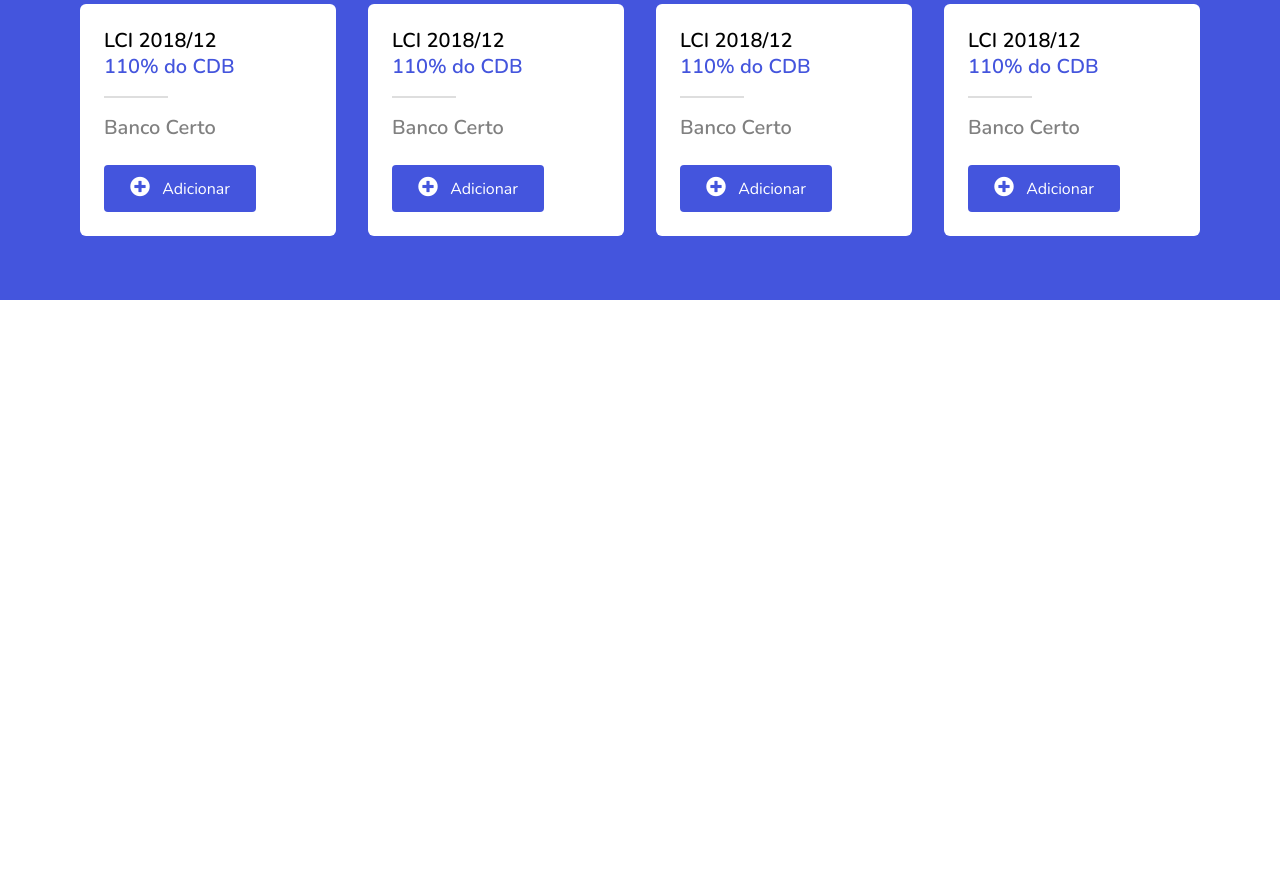
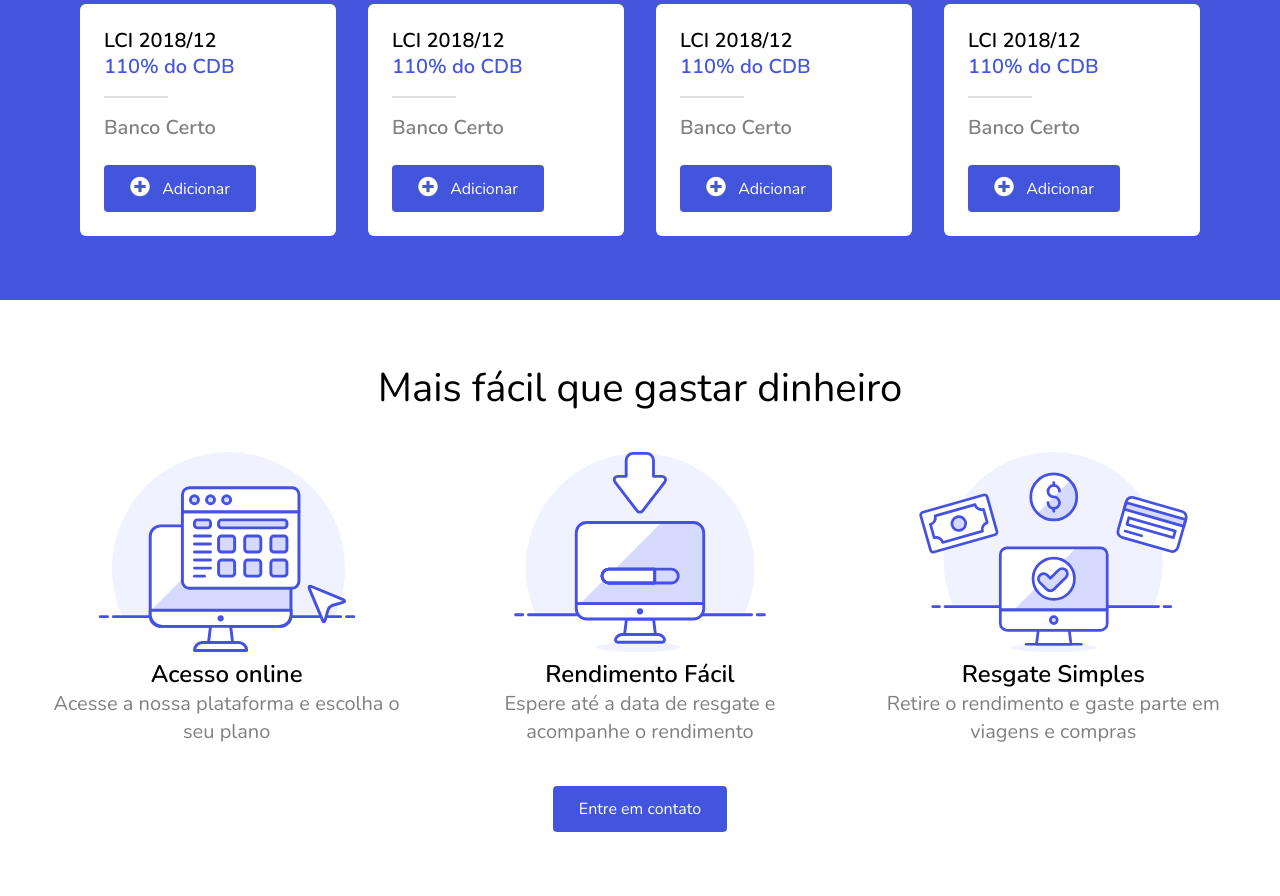
Before and after one commit to Marceloolz/littleinvest, a website: page index.html in a window 1280 px wide. Shown: the part 694-1590 px from the top of the page. Before the commit the page ends 994 px from the top, so only its background shows below. Drawn offline with nearby package versions, Linux system fonts and the light colour scheme.

Commit message:
Finalizando o dia

```diff
--- a/assets/sass/app.scss
+++ b/assets/sass/app.scss
@@ -11,3 +11,5 @@ body{
 @import 'header.scss';
 @import 'home.scss';
 @import 'cotacoes.scss';
+@import 'gastardinheiro.scss';
+@import 'depoimentos.scss';
--- /dev/null
+++ b/assets/sass/gastardinheiro.scss
@@ -0,0 +1,52 @@
+.Site_GastarDinheiro{
+    display: flex;
+    justify-content: center;
+    padding: 64px 0px;
+    .Site_GastarDinheiro_Container{
+        width: 100%;
+        max-width: 1200px;
+        .GastarDinheiro_Container_Content{
+            display: flex;
+            flex-direction: column;
+            align-items: center;
+            .Container_Content_Titulo{
+                text-align: center;
+                font-size: 40px;
+                line-height: 48px;
+                color: $Preto;
+            }
+            .Container_Content_Conteudo{
+                display: grid;
+                grid-template-columns: 1fr 1fr 1fr;
+                grid-gap: 40px;
+                margin-top: 40px;
+                .Content_Conteudo_Item{
+                    display: flex;
+                    align-items: center;
+                    justify-content: center;
+                    flex-direction: column;
+                    .Conteudo_Item_Imagem{
+
+                    }
+                    .Conteudo_Item_Titulo{
+                        color: $Preto;
+                        font-size: 24px;
+                        text-align: center;
+                        font-weight: 600;
+                    }
+                    .Conteudo_Item_Descricao{
+                        color: #808080;
+                        text-align: center;
+                        font-size: 20px;
+                        line-height: 28px;
+                        font-weight: 500;
+
+                    }
+                }
+            }
+            .Container_Content_Button{
+                margin-top: 40px;
+            }
+        }
+    }
+}
--- a/index.html
+++ b/index.html
@@ -146,6 +146,62 @@
             </div>
         </div>
     </div>
+
+    <div class="Site_GastarDinheiro">
+        <div class="Site_GastarDinheiro_Container">
+            <div class="GastarDinheiro_Container_Content">
+                <div class="Container_Content_Titulo">
+                    Mais fácil que gastar dinheiro
+                </div>
+                <div class="Container_Content_Conteudo">
+                    <div class="Content_Conteudo_Item">
+                        <div class="Conteudo_Item_Imagem">
+                            <img src="dist/img/maisfacil-icone1.svg">
+                        </div>
+                        <div class="Conteudo_Item_Titulo">
+                            Acesso online
+                        </div>
+                        <div class="Conteudo_Item_Descricao">
+                            Acesse a nossa plataforma e escolha o seu plano
+                        </div>
+                    </div>
+
+                    <div class="Content_Conteudo_Item">
+                        <div class="Conteudo_Item_Imagem">
+                            <img src="dist/img/maisfacil-icone2.svg">
+                        </div>
+                        <div class="Conteudo_Item_Titulo">
+                            Rendimento Fácil
+                        </div>
+                        <div class="Conteudo_Item_Descricao">
+                            Espere até a data de resgate e acompanhe o rendimento
+                        </div>
+                    </div>
+
+                    <div class="Content_Conteudo_Item">
+                        <div class="Conteudo_Item_Imagem">
+                            <img src="dist/img/maisfacil-icone3.svg">
+                        </div>
+                        <div class="Conteudo_Item_Titulo">
+                            Resgate Simples
+                        </div>
+                        <div class="Conteudo_Item_Descricao">
+                            Retire o rendimento e gaste parte em viagens e compras
+                        </div>
+                    </div>
+                </div>
+                <div class="Container_Content_Button Formgroup">
+                    <div class="Formgroup_Button __is-Roxo">
+                        Entre em contato
+                    </div>
+                </div>
+            </div>
+        </div>
+    </div>
+
+    <div class="Site_Depoimentos">
+
+    </div>
 </body>
 
 </html>
```
Also changed, not shown: assets/sass/depoimentos.scss (added), dist/css/style.css, dist/img/maisfacil-icone1.svg (added), dist/img/maisfacil-icone2.svg (added), dist/img/maisfacil-icone3.svg (added).
